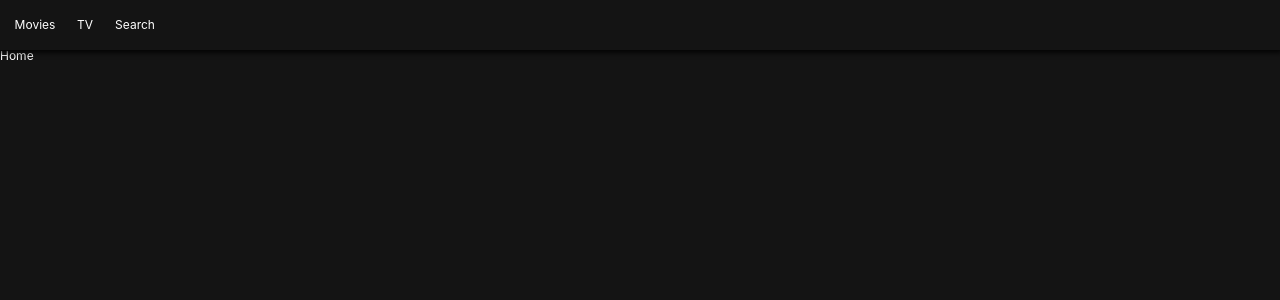
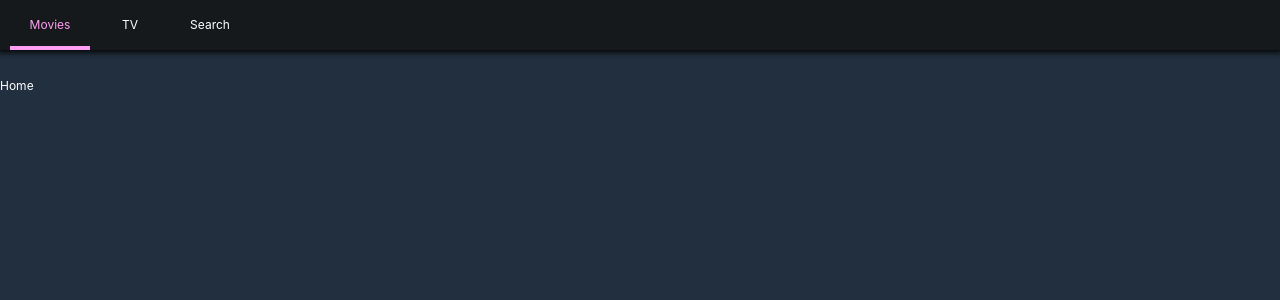
Before and after one commit to Ha-Young/Haflix, a React (Create React App) app: page / in a window 1280 px wide. Shown: the top 300 px of the page. Built offline with nearby package versions, Linux system fonts and the light colour scheme.

Commit message:
change color and write api todo list on readme

```diff
--- a/package.json
+++ b/package.json
@@ -6,6 +6,7 @@
     "@testing-library/jest-dom": "^4.2.4",
     "@testing-library/react": "^9.3.2",
     "@testing-library/user-event": "^7.1.2",
+    "axios": "^0.19.2",
     "node-sass": "^4.13.1",
     "prop-types": "^15.7.2",
     "react": "^16.13.1",
--- a/src/Components/GlobalStyle.js
+++ b/src/Components/GlobalStyle.js
@@ -13,8 +13,8 @@ export default createGlobalStyle`
     body {
         font-family: -apple-system, BlinkMacSystemFont, 'Segoe UI', Roboto, Oxygen, Ubuntu, Cantarell, 'Open Sans', 'Helvetica Neue', sans-serif;
         font-size: 12px;
-        background-color: rgba(20, 20, 20, 1);
+        background-color: rgba(34, 47, 62, 1.0);
         color: white;
-        padding-top: 50px;
+        padding-top: 80px;
     }
 `;
--- a/src/Components/Header.js
+++ b/src/Components/Header.js
@@ -1,5 +1,5 @@
 import React from "react";
-import { Link } from "react-router-dom";
+import { Link, withRouter } from "react-router-dom";
 import styled from "styled-components";
 
 const Header = styled.header`
@@ -22,9 +22,15 @@ const List = styled.ul`
 `;
 
 const Item = styled.li`
-  width: 50px;
+  width: 80px;
   height: 50px;
   text-align: center;
+  color: ${(props) => (props.current ? "rgb(255, 159, 243)" : "white")};
+  border-bottom:
+    ${(props) => (props.current ? "4px" : "0")}
+    solid
+    ${(props) => (props.current ? "rgb(255, 159, 243)" : "transparent")};
+  transition: all .5s ease-in-out;
 `;
 
 const SLink = styled(Link)`
@@ -34,19 +40,18 @@ const SLink = styled(Link)`
   align-items: center;
 `;
 
-
-export default () => (
+export default withRouter(({ location: { pathname } }) => (
   <Header>
     <List>
-      <Item>
+      <Item current={pathname === "/"}>
         <SLink to="/">Movies</SLink>
       </Item>
-      <Item>
+      <Item current={pathname === "/tv"}>
         <SLink to="/tv">TV</SLink>
       </Item>
-      <Item>
+      <Item current={pathname === "/search"}>
         <SLink to="/search">Search</SLink>
       </Item>
     </List>
   </Header>
-);
+));
```
Also changed, not shown: 2 other files (tests, documents, lock files or other folders).
